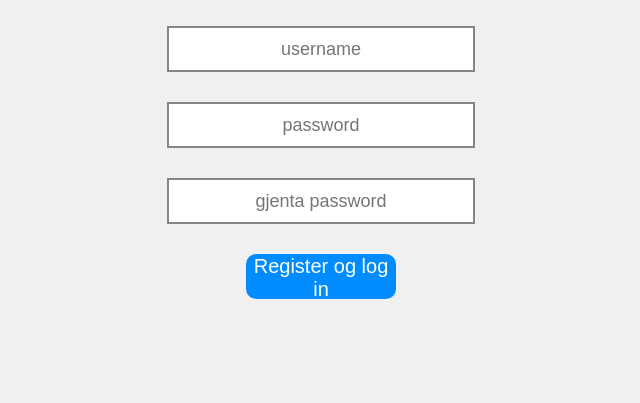
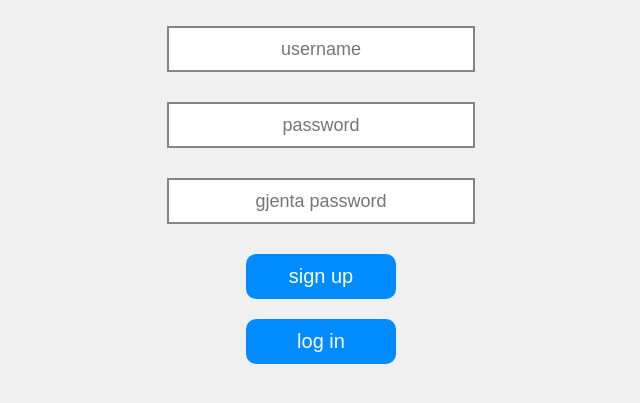
Before and after one commit to xsvtget/Skolekantina, a website built with Parcel: page templates/martynas_log_in/martynas_sign_in.html in a window 1280 px wide. Shown: the part 145-548 px from the top of the page, without its empty margins (319-959 px from the left). Built offline with nearby package versions, Linux system fonts and the light colour scheme.

Commit message:
log in og sign in færdig

```diff
--- a/templates/martynas_log_in/martynas_sign_in.html
+++ b/templates/martynas_log_in/martynas_sign_in.html
@@ -3,7 +3,7 @@
 <head>
     <meta charset="UTF-8">
     <meta name="viewport" content="width=device-width, initial-scale=1.0">
-    <title>Document</title>
+    <title> sign up</title>
 </head>
 <body>
 
@@ -15,12 +15,13 @@
         <input type="text" class="brukernavn"  name="brukernavn" placeholder="username" />
         <input type="password" class="passord" name="passord" placeholder="password" />
         <input type="password" class="passord2" name="passord2" placeholder="gjenta password" />
-        <button class="h2" type="button" onclick="register()">Register og log in</button>
+        <button class="h2" type="button" onclick="register()">sign up</button>
+        <button class="h2" type="button" onclick="login()">log in</button>
 
     </form>
     <script>
-        function logIn(){
-            window.location.href="{{ url_for('home') }}"
+        function login(){
+            window.location.href = "{{ url_for('home') }}";
         }
 
 
```
Also changed, not shown: templates/martynas_log_in/martynas.html (+8 -2 lines).
